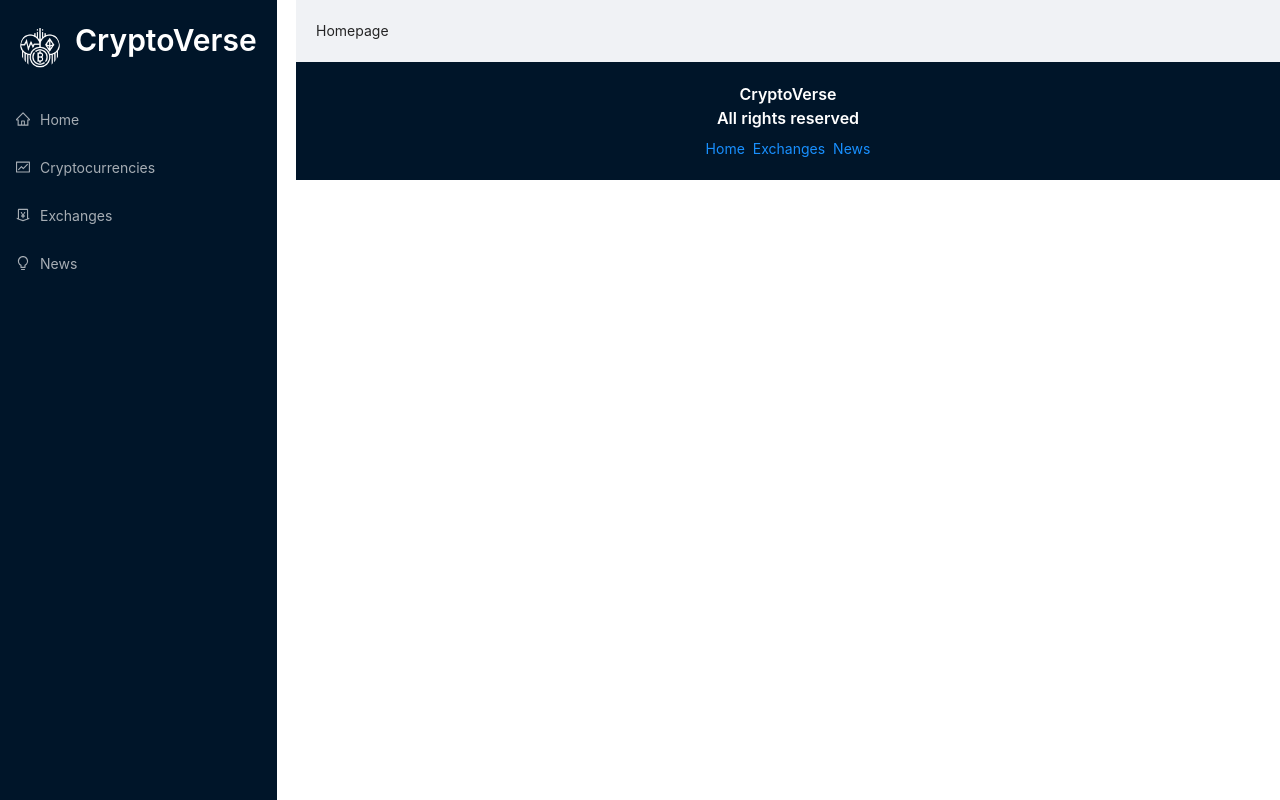
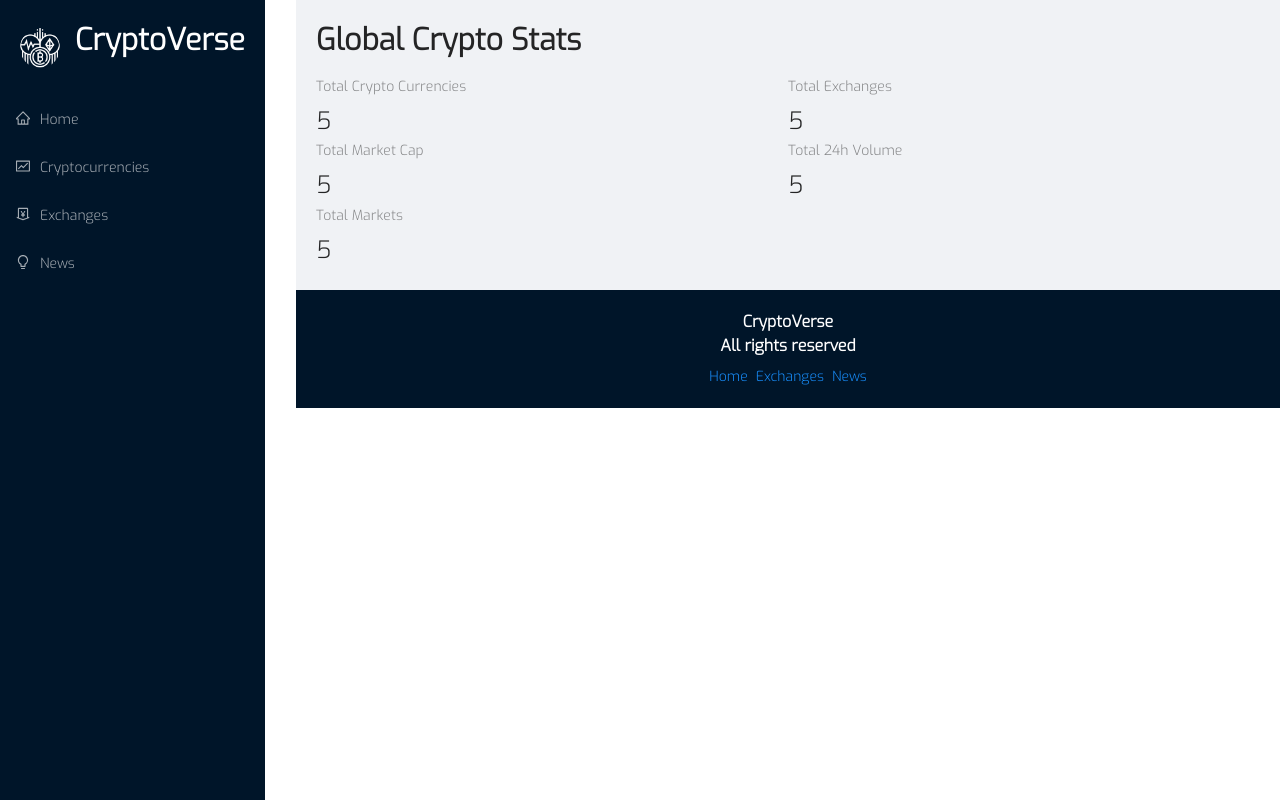
Before and after one commit to edisonabdiel/CryptoVerse, a React (Create React App) app: page / in a window 1280 px wide. Built offline with nearby package versions, Linux system fonts and the light colour scheme.

Commit message:
feat: Add Homepage to components

```diff
--- a/public/index.html
+++ b/public/index.html
@@ -1,20 +1,23 @@
 <!DOCTYPE html>
 <html lang="en">
+
 <head>
   <meta charset="utf-8" />
   <link rel="icon" href="%PUBLIC_URL%/favicon.ico" />
   <meta name="viewport" content="width=device-width, initial-scale=1" />
   <meta name="theme-color" content="#000000" />
-    <meta
-      name="description"
-      content="Web site created using create-react-app"
-    />
+  <meta name="description" content="Web site created using create-react-app" />
+  <link rel="preconnect" href="https://fonts.googleapis.com">
+  <link rel="preconnect" href="https://fonts.gstatic.com" crossorigin>
+  <link href="https://fonts.googleapis.com/css2?family=Exo:wght@300&family=Yanone+Kaffeesatz:wght@300&display=swap" rel="stylesheet">
   <link rel="apple-touch-icon" href="%PUBLIC_URL%/logo192.png" />
   <link rel="manifest" href="%PUBLIC_URL%/manifest.json" />
   <title>CryptoVerse</title>
 </head>
+
 <body>
   <noscript>You need to enable JavaScript to run this app.</noscript>
   <div id="root"></div>
 </body>
+
 </html>
--- a/src/App.css
+++ b/src/App.css
@@ -11,6 +11,7 @@
     margin: 0;
     padding: 0;
     box-sizing: border-box;
+    font-family: 'Exo', sans-serif;
 }
 
 a:hover {
--- a/src/components/Homepage.jsx
+++ b/src/components/Homepage.jsx
@@ -1,10 +1,24 @@
 import React from 'react';
+import { Link } from 'react-router-dom';
+
+import millify from 'millify';
+
+import { Typography, Row, Col, Statistic } from 'antd';
+
+const { Title } = Typography;
 
 const Homepage = () => {
     return (
-        <div>
-            Homepage
-        </div>
+        <>
+            <Title level={2} className="heading">Global Crypto Stats</Title>
+            <Row>
+                <Col span={12}><Statistic title="Total Crypto Currencies" value="5" /></Col>
+                <Col span={12}><Statistic title="Total Exchanges" value="5" /></Col>
+                <Col span={12}><Statistic title="Total Market Cap" value="5" /></Col>
+                <Col span={12}><Statistic title="Total 24h Volume" value="5" /></Col>
+                <Col span={12}><Statistic title="Total Markets" value="5" /></Col>
+            </Row>
+        </>
     )
 }
 
```
Lines whose indentation alone changed are shown as unchanged.
